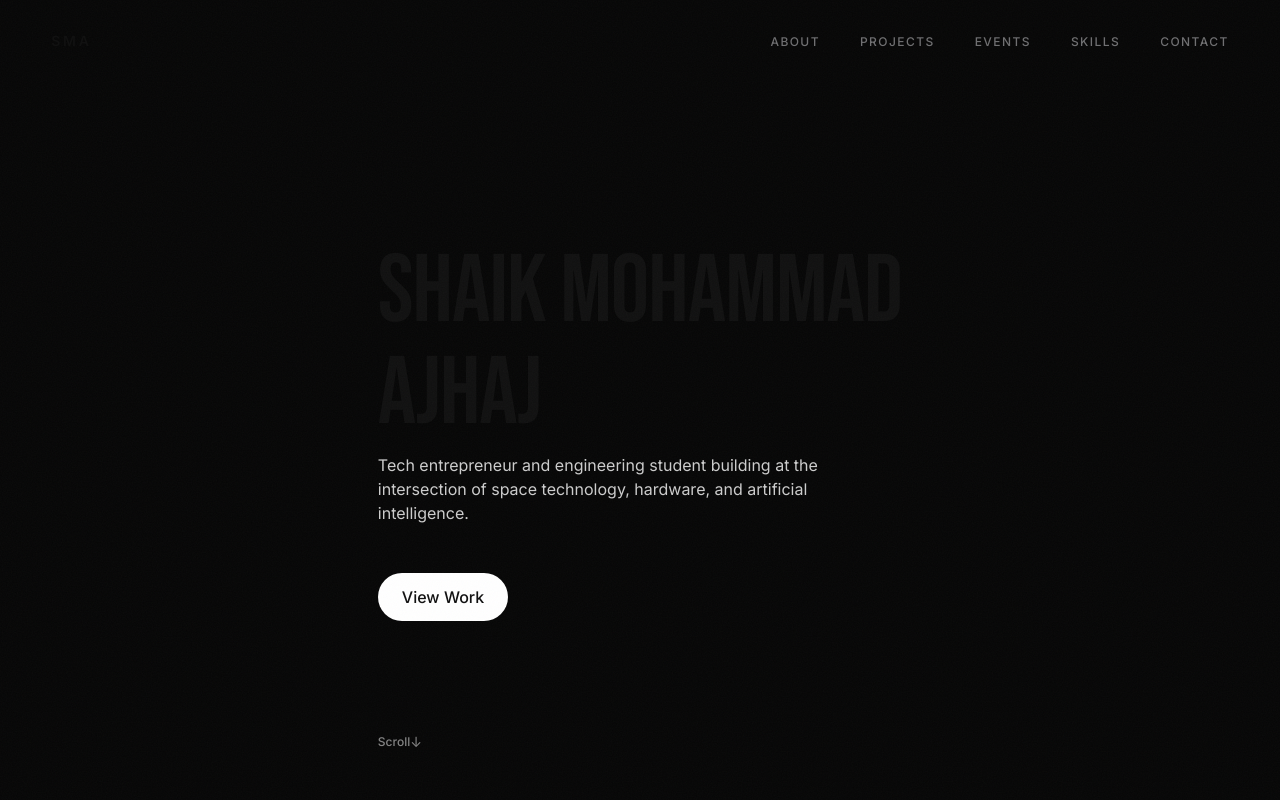
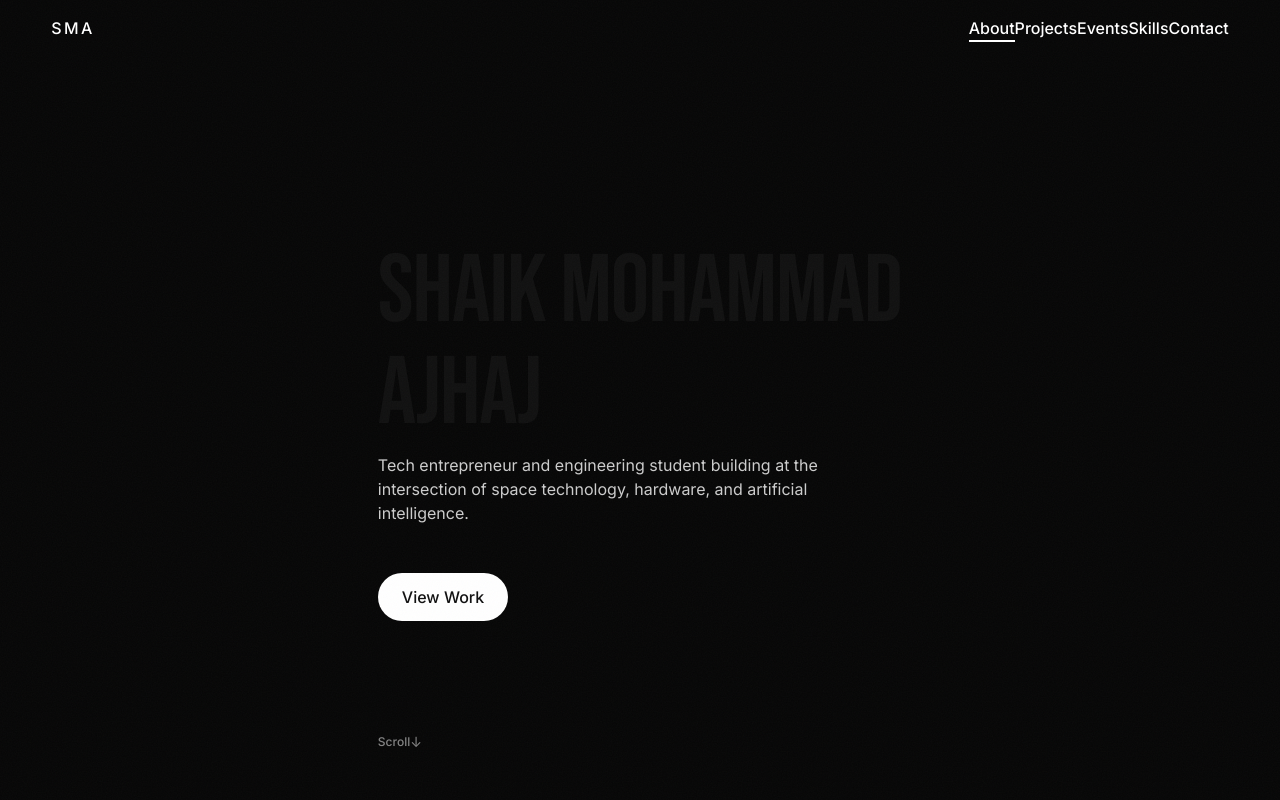
Before and after one commit to Ares006-007/My-portfolio, a React (Vite) app: page / in a window 1280 px wide. Shown: the top 800 px of the page. Built offline with nearby package versions, Linux system fonts and the light colour scheme.

Commit message:
style: rebuild nav as flat canvas bar with 2px active underline

```diff
--- a/src/components/Navbar.jsx
+++ b/src/components/Navbar.jsx
@@ -1,6 +1,5 @@
 import { useState, useEffect } from 'react';
 import { motion, AnimatePresence } from 'framer-motion';
-import MagneticButton from './MagneticButton';
 
 const navLinks = [
   { label: 'About', href: '#about' },
@@ -13,6 +12,7 @@ const navLinks = [
 export default function Navbar() {
   const [isOpen, setIsOpen] = useState(false);
   const [scrolled, setScrolled] = useState(false);
+  const [activeSection, setActiveSection] = useState('');
 
   useEffect(() => {
     const handleScroll = () => setScrolled(window.scrollY > 60);
@@ -20,74 +20,145 @@ export default function Navbar() {
     return () => window.removeEventListener('scroll', handleScroll);
   }, []);
 
+  // Track active section for 2px underline indicator
+  useEffect(() => {
+    const observer = new IntersectionObserver(
+      (entries) => {
+        entries.forEach((entry) => {
+          if (entry.isIntersecting) {
+            setActiveSection(`#${entry.target.id}`);
+          }
+        });
+      },
+      { threshold: 0.3 }
+    );
+
+    navLinks.forEach((link) => {
+      const el = document.querySelector(link.href);
+      if (el) observer.observe(el);
+    });
+
+    return () => observer.disconnect();
+  }, []);
+
   return (
     <nav
-      className={`fixed top-0 left-0 right-0 z-50 transition-all duration-500 ${
-        scrolled ? 'border-b border-border bg-bg/90 backdrop-blur-sm' : 'bg-transparent'
-      }`}
+      className="fixed top-0 left-0 right-0 z-50 transition-all duration-300"
+      style={{
+        height: '56px',
+        backgroundColor: scrolled ? 'var(--color-canvas)' : 'transparent',
+        borderBottom: scrolled ? '1px solid var(--color-hairline-soft)' : 'none',
+      }}
     >
-      <div className="section-container flex items-center justify-between h-20">
+      <div className="section-container flex items-center justify-between h-full">
         {/* Logo */}
-        <MagneticButton strength={0.2}>
         <a
           href="#home"
-            className={`text-sm font-bold tracking-[0.2em] uppercase transition-colors duration-500 ${scrolled ? 'text-fg' : 'text-bg'}`}
+          className="body-strong"
+          style={{
+            letterSpacing: '0.15em',
+            textTransform: 'uppercase',
+            color: scrolled ? 'var(--color-ink)' : 'var(--color-on-primary)',
+            textDecoration: 'none',
+          }}
           data-cursor="link"
         >
           SMA
         </a>
-        </MagneticButton>
 
         {/* Desktop nav */}
-        <ul className="hidden md:flex items-center gap-10">
+        <ul className="hidden md:flex items-center" style={{ gap: 'var(--space-xxl)' }}>
           {navLinks.map((link) => (
             <li key={link.href}>
-              <MagneticButton strength={0.25}>
               <a
                 href={link.href}
-                  className={`label transition-colors duration-300 relative group ${scrolled ? 'text-fg-muted hover:text-fg' : 'text-bg/70 hover:text-bg'}`}
+                className="body-strong"
+                style={{
+                  color: scrolled ? 'var(--color-ink)' : 'var(--color-on-primary)',
+                  textDecoration: 'none',
+                  position: 'relative',
+                  paddingBottom: '4px',
+                }}
                 data-cursor="link"
               >
                 {link.label}
-                  <span className={`absolute -bottom-1 left-0 w-0 h-px group-hover:w-full transition-all duration-300 ${scrolled ? 'bg-fg' : 'bg-bg'}`} />
+                {/* 2px active underline — the system's nav indicator */}
+                {activeSection === link.href && (
+                  <motion.div
+                    layoutId="navActiveIndicator"
+                    style={{
+                      position: 'absolute',
+                      bottom: 0,
+                      left: 0,
+                      right: 0,
+                      height: '2px',
+                      backgroundColor: scrolled ? 'var(--color-ink)' : 'var(--color-on-primary)',
+                    }}
+                    transition={{ type: 'spring', stiffness: 300, damping: 30 }}
+                  />
+                )}
               </a>
-              </MagneticButton>
             </li>
           ))}
         </ul>
 
+        {/* Mobile menu toggle */}
         <button
           onClick={() => setIsOpen(!isOpen)}
-          className={`md:hidden label transition-colors ${scrolled ? 'text-fg-muted hover:text-fg' : 'text-bg/70 hover:text-bg'}`}
+          className="md:hidden caption-sm"
+          style={{
+            color: scrolled ? 'var(--color-ink)' : 'var(--color-on-primary)',
+            background: 'none',
+            border: 'none',
+            letterSpacing: '0.1em',
+            textTransform: 'uppercase',
+          }}
           data-cursor="action"
           aria-label="Toggle menu"
         >
-          {isOpen ? 'CLOSE' : 'MENU'}
+          {isOpen ? 'Close' : 'Menu'}
         </button>
       </div>
 
-      {/* Mobile menu */}
+      {/* Mobile drawer — full-height from left */}
       <AnimatePresence>
         {isOpen && (
           <motion.div
-            initial={{ height: 0, opacity: 0 }}
-            animate={{ height: 'auto', opacity: 1 }}
-            exit={{ height: 0, opacity: 0 }}
-            transition={{ duration: 0.4, ease: [0.25, 0.1, 0.25, 1] }}
-            className="md:hidden overflow-hidden border-b border-border bg-bg"
+            initial={{ x: '-100%' }}
+            animate={{ x: 0 }}
+            exit={{ x: '-100%' }}
+            transition={{ duration: 0.3, ease: [0.25, 0.1, 0.25, 1] }}
+            style={{
+              position: 'fixed',
+              top: '56px',
+              left: 0,
+              bottom: 0,
+              width: '100%',
+              backgroundColor: 'var(--color-canvas)',
+              zIndex: 40,
+            }}
           >
-            <ul className="section-container py-8 space-y-6">
+            <ul className="section-container flex flex-col" style={{ paddingTop: 'var(--space-section)' }}>
               {navLinks.map((link, i) => (
                 <motion.li
                   key={link.href}
-                  initial={{ opacity: 0, x: -20 }}
+                  initial={{ opacity: 0, x: -24 }}
                   animate={{ opacity: 1, x: 0 }}
-                  transition={{ delay: i * 0.08, duration: 0.4 }}
+                  transition={{ delay: i * 0.06, duration: 0.3 }}
+                  style={{
+                    borderBottom: '1px solid var(--color-hairline-soft)',
+                  }}
                 >
                   <a
                     href={link.href}
                     onClick={() => setIsOpen(false)}
-                    className="heading-md text-fg-muted hover:text-fg transition-colors block"
+                    className="heading-lg"
+                    style={{
+                      color: 'var(--color-ink)',
+                      textDecoration: 'none',
+                      display: 'block',
+                      padding: 'var(--space-xl) 0',
+                    }}
                     data-cursor="link"
                   >
                     {link.label}
```
Lines whose indentation alone changed are shown as unchanged.
